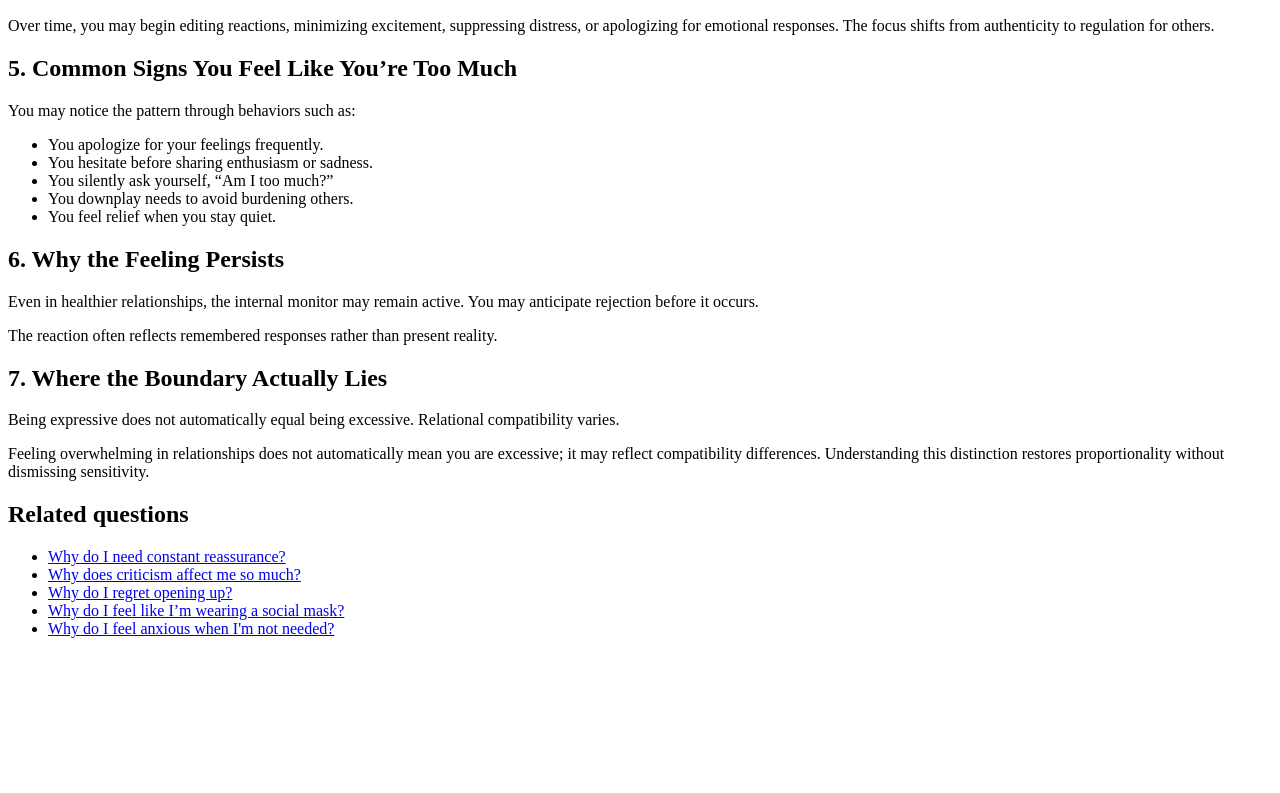
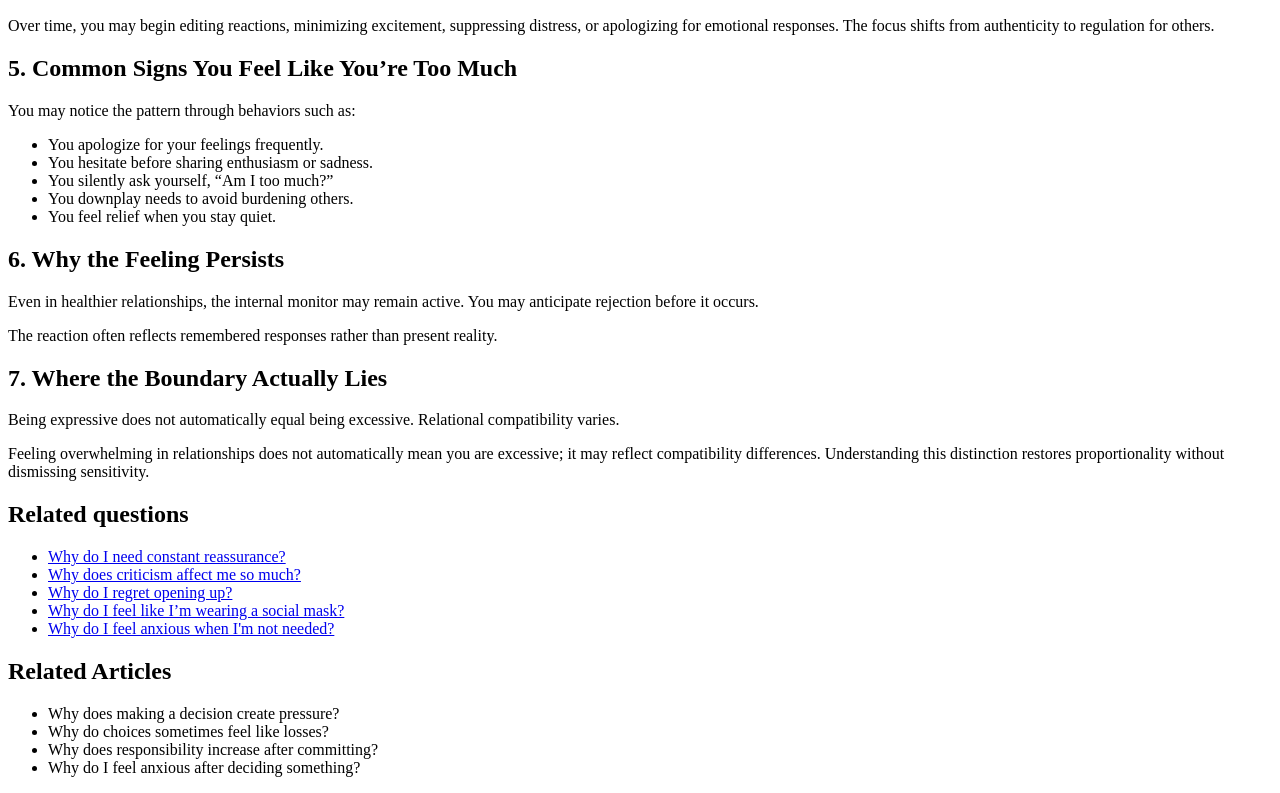
Before and after one commit to mozartltv-creator/52-feel-like-im-too-much, a plain HTML site: page index.html in a window 1280 px wide. Shown: the part 519-1312 px from the top of the page. Before the commit the page ends 1173 px from the top, so only its background shows below. Drawn offline with Linux system fonts and the light colour scheme.

Commit message:
Update index.html

```diff
--- a/index.html
+++ b/index.html
@@ -77,5 +77,12 @@ Understanding this distinction restores proportionality without dismissing sensi
   <li><a href="https://mozartltv-creator.github.io/58-wearing-a-social-mask/">Why do I feel like I’m wearing a social mask?</a></li>
   <li><a href="https://mozartltv-creator.github.io/57-anxious-when-not-needed/">Why do I feel anxious when I'm not needed?</a></li>
 </ul>
+  <h2>Related Articles</h2>
+<ul>
+<li>Why does making a decision create pressure?</li>
+<li>Why do choices sometimes feel like losses?</li>
+<li>Why does responsibility increase after committing?</li>
+<li>Why do I feel anxious after deciding something?</li>
+</ul>
 </body>
 </html>
```
